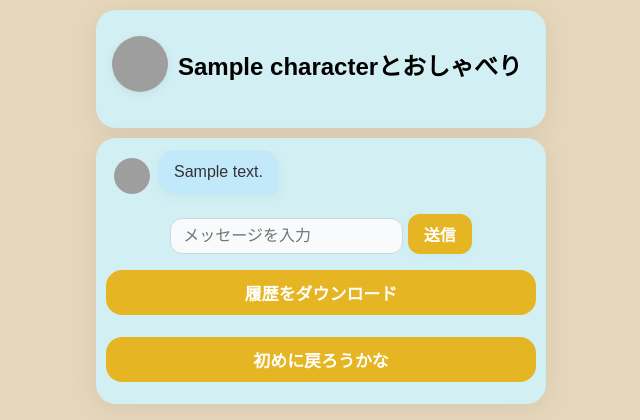
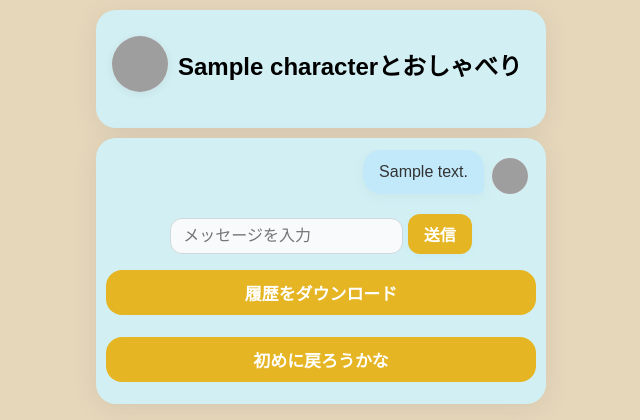
Before and after one commit to ymt-no-lessons/chatbot, a Flask app: template templates/chat.html in a window 1280 px wide. Shown: the top 420 px of the page, without its empty margins (319-959 px from the left). Run offline with Flask 3, Linux system fonts and the light colour scheme; the template is opened without the code that fills it: most values are stand-ins (such as "Sample title", 1, 10 or a date in 2020); grey boxes are pictures that could not be loaded.

Commit message:
ユーザーwo

```diff
--- a/static/style.css
+++ b/static/style.css
@@ -123,7 +123,7 @@ body {
 }
 
 .message.right {
-    flex-direction: row-reverse;
+    float:right;
     justify-content: flex-end;
     margin-left: auto;  /* ← 追加！これで右端に寄る！ */
 }
```
